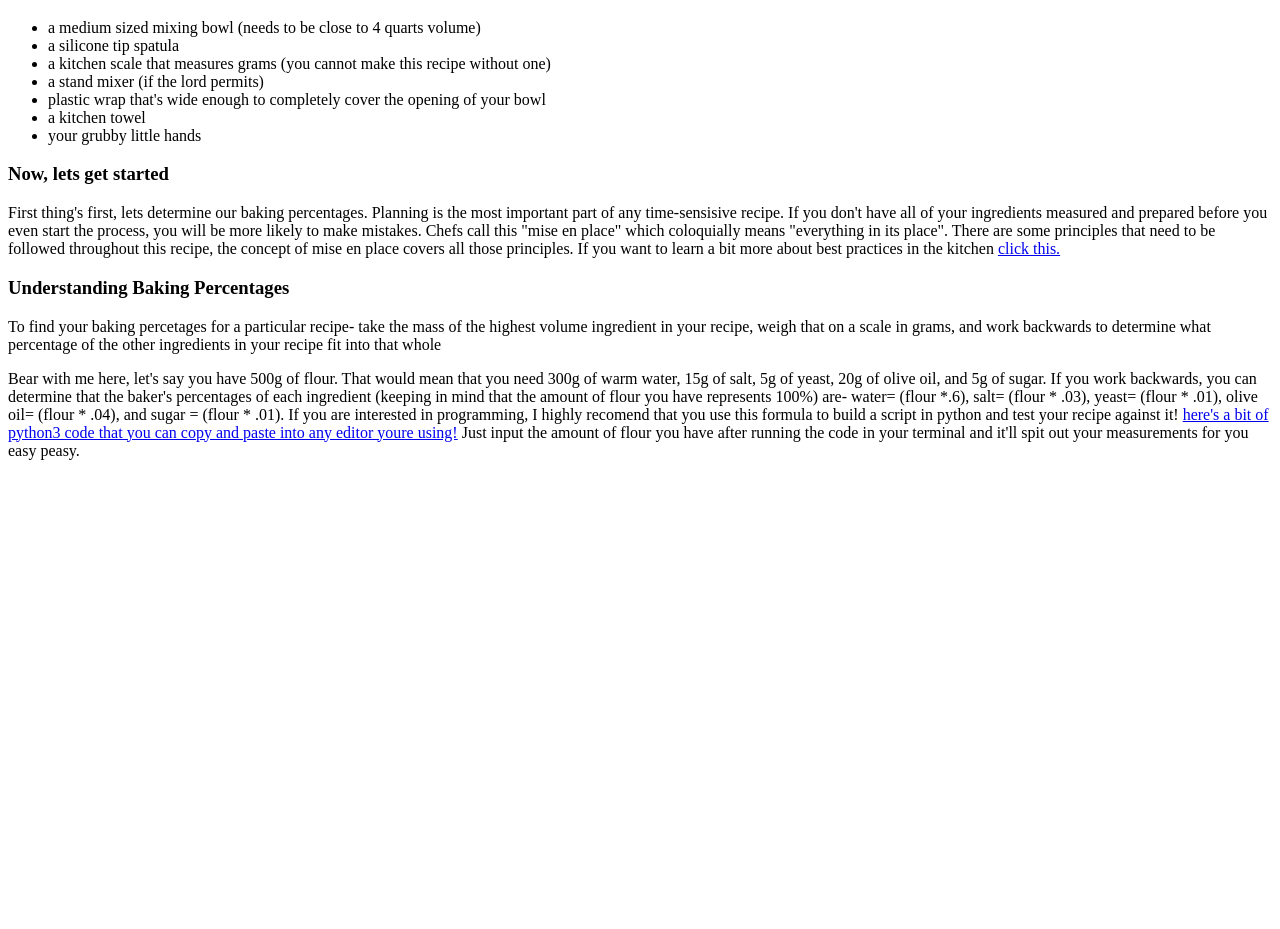
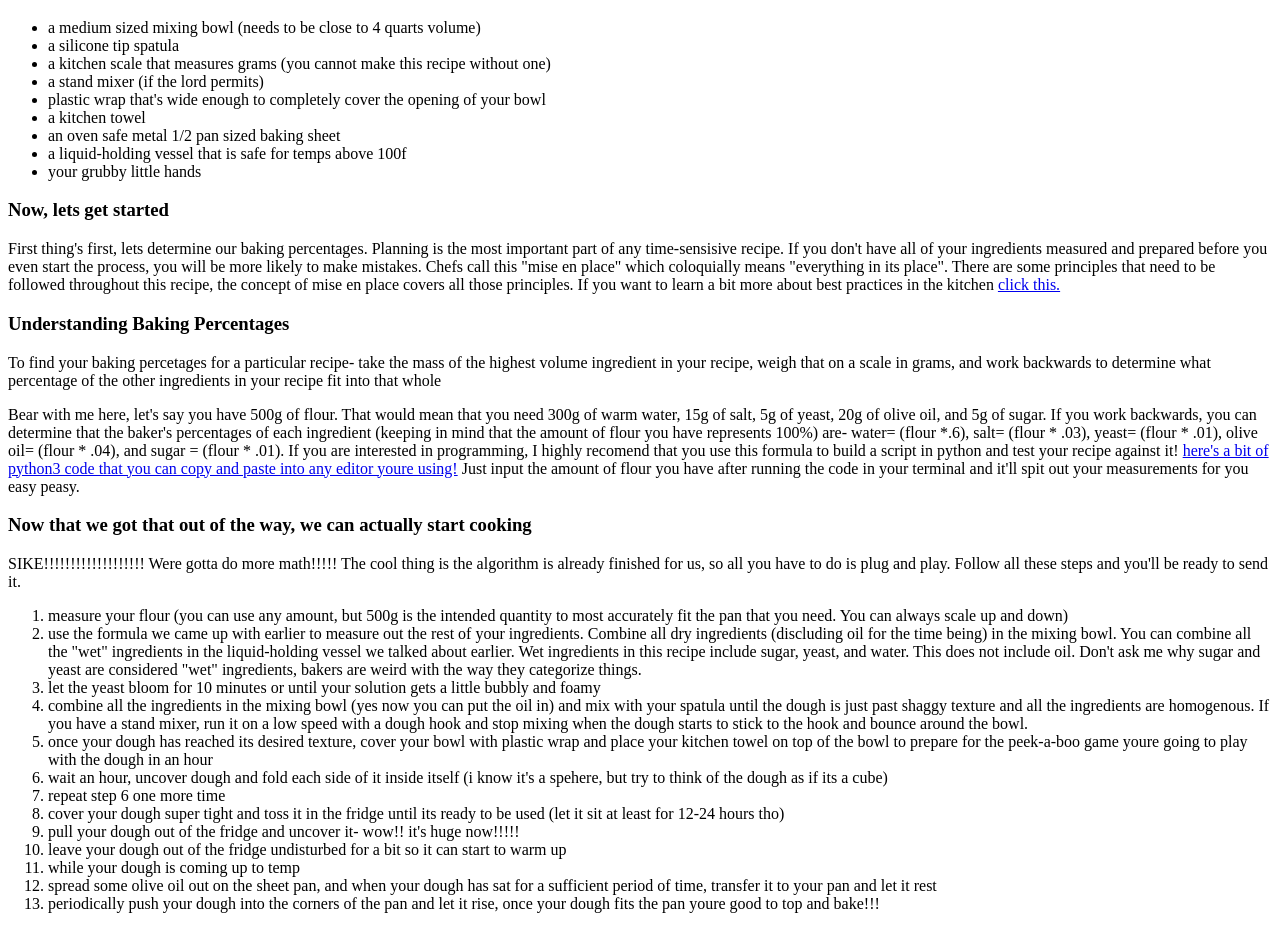
Before and after one commit to Pete-M-Adams/odin-recipes, a plain HTML site: page recipes/pizza-dough.html in a window 1280 px wide. Shown: the part 721-1650 px from the top of the page. Before the commit the page ends 1197 px from the top, so only its background shows below. Drawn offline with Linux system fonts and the light colour scheme.

Commit message:
finished the pizza html

```diff
--- a/recipes/pizza-dough.html
+++ b/recipes/pizza-dough.html
@@ -31,6 +31,8 @@
         <li> a stand mixer (if the lord permits)</li>
         <li> plastic wrap that's wide enough to completely cover the opening of your bowl</li>
         <li> a kitchen towel </li>
+        <li> an oven safe metal 1/2 pan sized baking sheet</li>
+        <li> a liquid-holding vessel that is safe for temps above 100f</li>
         <li> your grubby little hands</li>
      </ul>
      <h3> Now, lets get started</h3>
@@ -38,5 +40,23 @@
      <h3> Understanding Baking Percentages</h3>
      <p> To find your baking percetages for a particular recipe- take the mass of the highest volume ingredient in your recipe, weigh that on a scale in grams, and work backwards to determine what percentage of the other ingredients in your recipe fit into that whole </p>
      <p> Bear with me here, let's say you have 500g of flour. That would mean that you need 300g of warm water, 15g of salt, 5g of yeast, 20g of olive oil, and 5g of sugar. If you work backwards, you can determine that the baker's percentages of each ingredient (keeping in mind that the amount of flour you have represents 100%) are- water= (flour *.6), salt= (flour * .03), yeast= (flour * .01), olive oil= (flour * .04), and sugar = (flour * .01). If you are interested in programming, I highly recomend that you use this formula to build a script in python and test your recipe against it! <a href="pythoncode.html" target="_blank" rel="noopener noreferrer">here's a bit of python3 code that you can copy and paste into any editor youre using!</a> Just input the amount of flour you have after running the code in your terminal and it'll spit out your measurements for you easy peasy. </p>
+     <h3> Now that we got that out of the way, we can actually start cooking</h3>
+     <p> SIKE!!!!!!!!!!!!!!!!!!! Were gotta do more math!!!!! The cool thing is the algorithm is already finished for us, so all you have to do is plug and play. Follow all these steps and you'll be ready to send it.</p>
+     <ol>
+      <li> measure your flour (you can use any amount, but 500g is the intended quantity to most accurately fit the pan that you need. You can always scale up and down) </li>
+      <li> use the formula we came up with earlier to measure out the rest of your ingredients. Combine all dry ingredients (discluding oil for the time being) in the mixing bowl. You can combine all the "wet" ingredients in the liquid-holding vessel we talked about earlier. Wet ingredients in this recipe include sugar, yeast, and water. This does not include oil. Don't ask me why sugar and yeast are considered "wet" ingredients, bakers are weird with the way they categorize things. </li>
+      <li> let the yeast bloom for 10 minutes or until your solution gets a little bubbly and foamy </li>
+      <li> combine all the ingredients in the mixing bowl (yes now you can put the oil in) and mix with your spatula until the dough is just past shaggy texture and all the ingredients are homogenous. If you have a stand mixer, run it on a low speed with a dough hook and stop mixing when the dough starts to stick to the hook and bounce around the bowl. </li>
+      <li> once your dough has reached its desired texture, cover your bowl with plastic wrap and place your kitchen towel on top of the bowl to prepare for the peek-a-boo game youre going to play with the dough in an hour</li>
+      <li> wait an hour, uncover dough and fold each side of it inside itself (i know it's a spehere, but try to think of the dough as if its a cube)</li>
+      <li> repeat step 6 one more time</li>
+      <li> cover your dough super tight and toss it in the fridge until its ready to be used (let it sit at least for 12-24 hours tho)</li>
+      <li> pull your dough out of the fridge and uncover it- wow!! it's huge now!!!!!</li>
+      <li> leave your dough out of the fridge undisturbed for a bit so it can start to warm up</li>
+      <li> while your dough is coming up to temp </li>
+      <li> spread some olive oil out on the sheet pan, and when your dough has sat for a sufficient period of time, transfer it to your pan and let it rest</li>
+      <li> periodically push your dough into the corners of the pan and let it rise, once your dough fits the pan youre good to top and bake!!!</li>
+   </ol>
+
 </body>
 </html>
```
